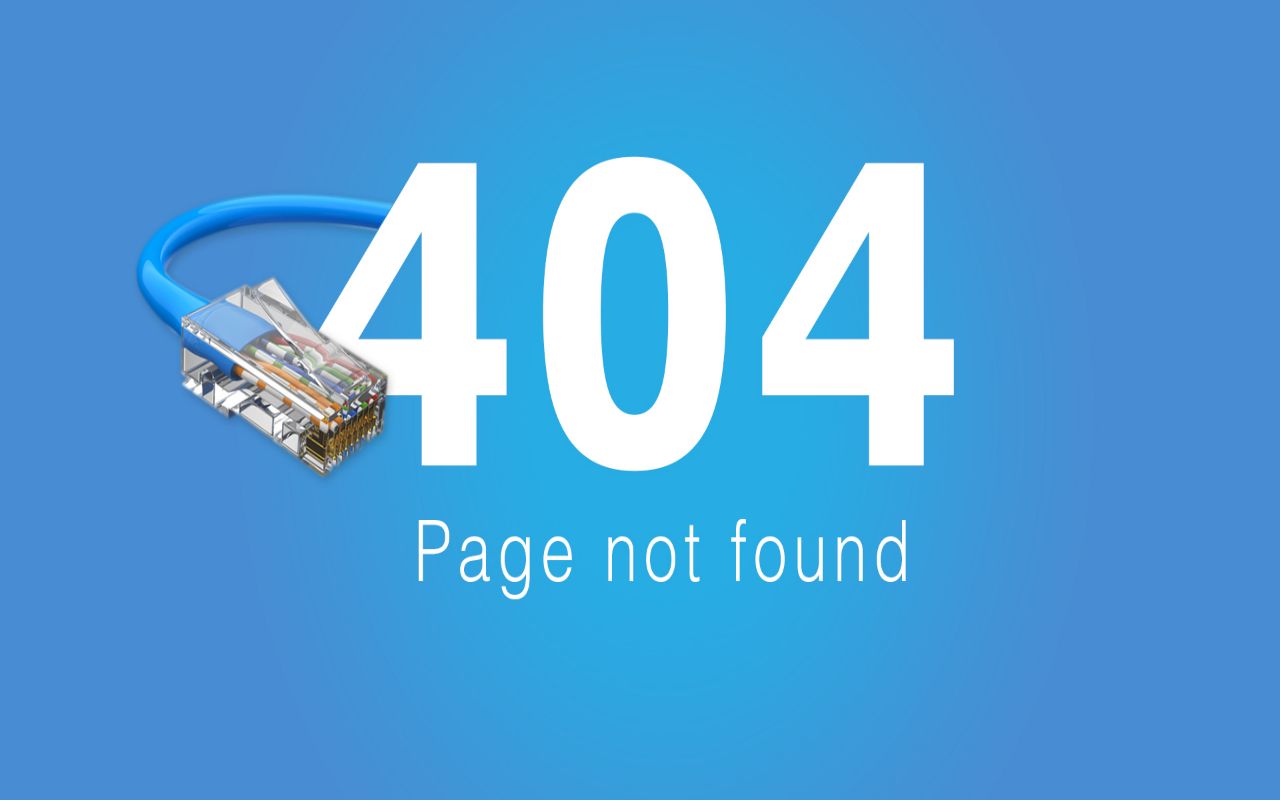
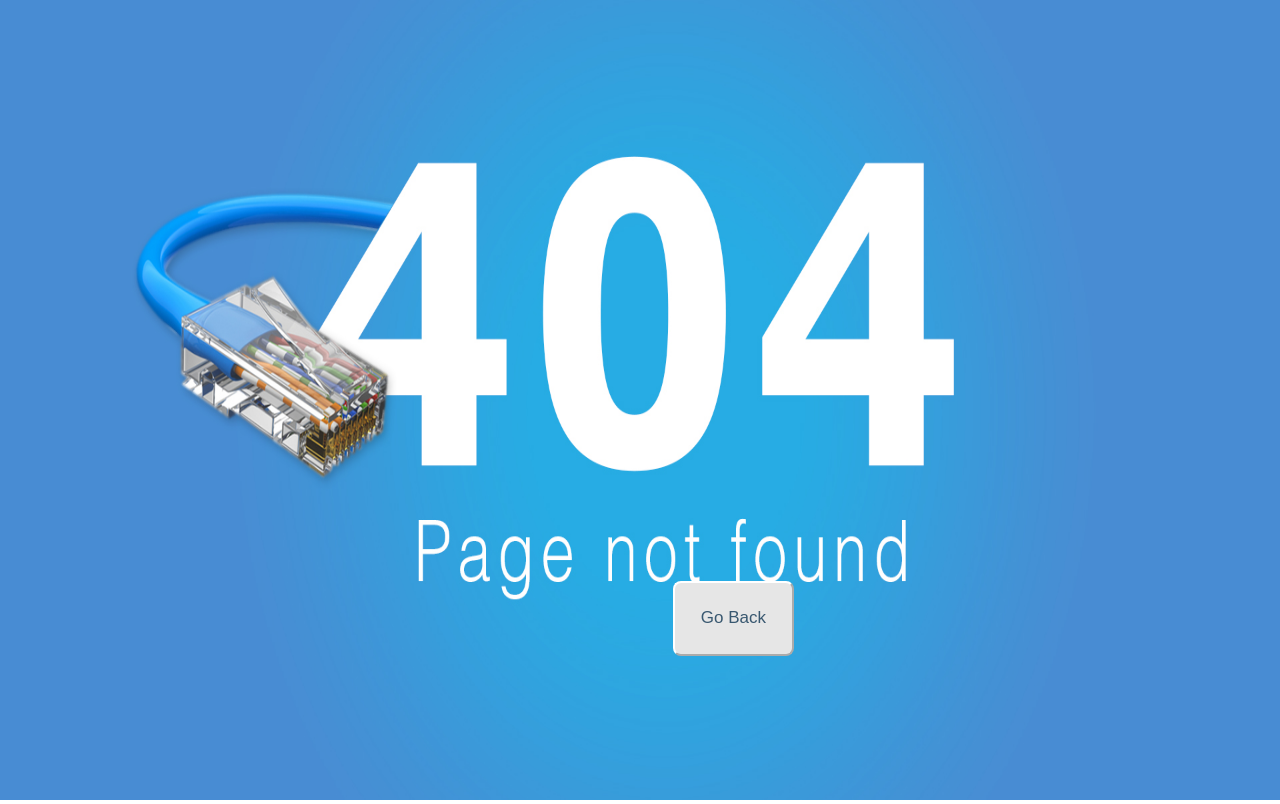
Before and after one commit to tj-experimental/Web-Application, a website: page error/404.html in a window 1280 px wide. Drawn offline with Linux system fonts and the light colour scheme.

Commit message:
Fixed error page

```diff
--- a/scss/components/_error.scss
+++ b/scss/components/_error.scss
@@ -6,11 +6,13 @@
 #error_page > a {
   border-radius: 8px;
   border: 2px outset #fff;
-  padding: 1%;
+  margin: 0;
+  padding: 2%;
+  right: 38%;
   background-color: #e6e6e6;
   color: #395870;
   position: fixed;
-  bottom: 15%;
+  bottom: 18%;
 }
 
 
```
Also changed, not shown: style/application.css, 1 other file.
